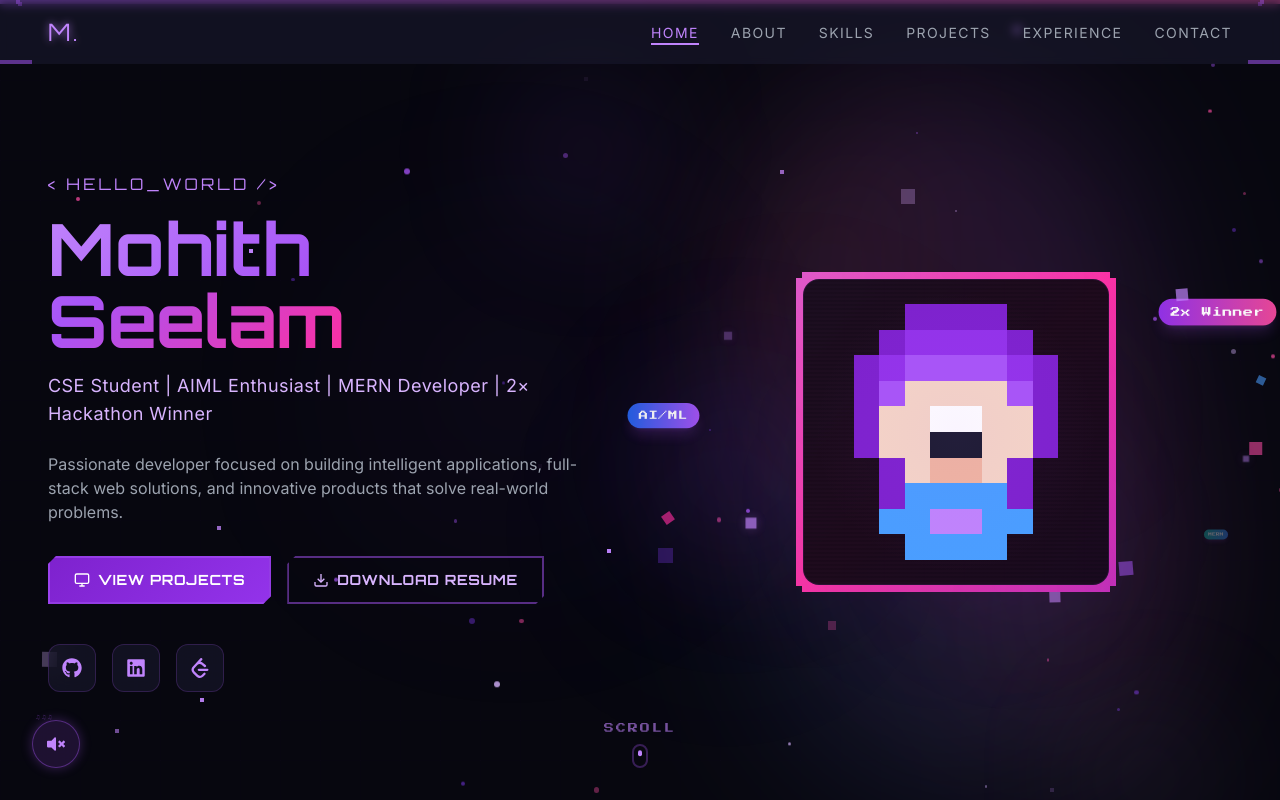
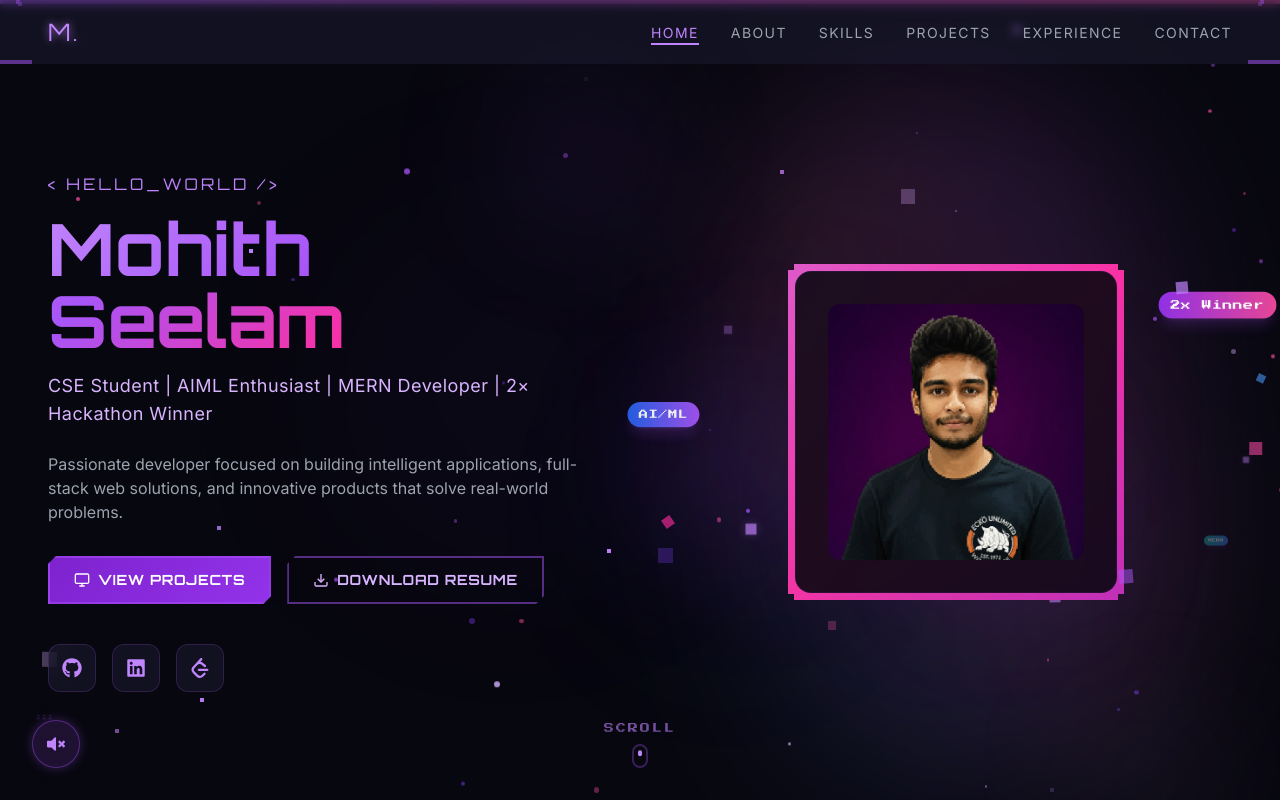
Before and after one commit to Seelam-Mohith/Mohith-Portfolio, a React (Vite) app: page / in a window 1280 px wide. Shown: the top 800 px of the page. Built offline with nearby package versions, Linux system fonts and the light colour scheme.

Commit message:
Updated picture in hero page

```diff
--- a/src/components/Hero.jsx
+++ b/src/components/Hero.jsx
@@ -3,31 +3,6 @@ import { motion } from 'framer-motion'
 import { FaGithub, FaLinkedin } from 'react-icons/fa'
 import { SiLeetcode } from 'react-icons/si'
 import { personalData } from '../data/portfolioData'
-
-const pixelArt = [
-  [0,0,0,1,1,1,1,0,0,0],
-  [0,0,1,2,2,2,2,1,0,0],
-  [0,1,2,3,3,3,3,2,1,0],
-  [0,1,3,4,4,4,4,3,1,0],
-  [0,1,4,4,6,6,4,4,1,0],
-  [0,1,4,4,7,7,4,4,1,0],
-  [0,0,1,4,5,5,4,1,0,0],
-  [0,0,1,8,8,8,8,1,0,0],
-  [0,0,8,8,9,9,8,8,0,0],
-  [0,0,0,8,8,8,8,0,0,0],
-]
-
-const colorMap = {
-  1: '#7e22ce',
-  2: '#9333ea',
-  3: '#a855f7',
-  4: '#f5d5c6',
-  5: '#f0b5a0',
-  6: '#ffffff',
-  7: '#1a1a2e',
-  8: '#4a9eff',
-  9: '#c084fc',
-}
 
 const badges = [
   { text: '2x Winner', top: '8%', right: '-8%', color: 'from-purple-600 to-pink-500', delay: 0.2 },
@@ -251,58 +226,17 @@ export default function Hero() {
                 <div className="w-full h-full rounded-full bg-gradient-to-tr from-purple-400/10 via-transparent to-pink-400/10 blur-[60px]" />
               </motion.div>
 
-              {/* Pixel art container */}
+              {/* Profile image */}
               <div className="relative pixel-border rounded-2xl p-1">
-                <div className="relative bg-dark-400/90 rounded-2xl p-6 backdrop-blur-sm overflow-hidden border border-purple-500/10">
-                  <div className="absolute inset-0 pixel-grid opacity-20" />
-
-                  {/* Scanline overlay */}
-                  <div
-                    className="absolute inset-0 pointer-events-none"
-                    style={{
-                      background: 'repeating-linear-gradient(0deg, transparent, transparent 2px, rgba(0,0,0,0.1) 2px, rgba(0,0,0,0.1) 4px)',
-                    }}
+                <div className="relative bg-dark-400/90 rounded-2xl p-8 backdrop-blur-sm overflow-hidden border border-purple-500/10">
+                  <motion.img
+                    src="/mohith.png"
+                    alt="Mohith"
+                    className="relative w-64 h-64 object-cover rounded-xl"
+                    initial={{ opacity: 0, scale: 0.8 }}
+                    animate={{ opacity: 1, scale: 1 }}
+                    transition={{ duration: 0.6, ease: 'easeOut', delay: 0.5 }}
                   />
-
-                  {/* Pixel art character */}
-                  <div className="relative w-64 h-64 mx-auto">
-                    {pixelArt.map((row, ri) =>
-                      row.map((cell, ci) =>
-                        cell !== 0 ? (
-                          <motion.div
-                            key={`${ri}-${ci}`}
-                            className="absolute"
-                            style={{
-                              left: `${ci * 10}%`,
-                              top: `${ri * 10}%`,
-                              width: '10%',
-                              height: '10%',
-                              backgroundColor: colorMap[cell],
-                              imageRendering: 'pixelated',
-                            }}
-                            initial={{ opacity: 0, scale: 0 }}
-                            animate={{ opacity: 1, scale: 1 }}
-                            transition={{
-                              delay: 0.5 + (ri * 10 + ci) * 0.015,
-                              type: 'spring',
-                              stiffness: 200,
-                              damping: 10,
-                            }}
-                          />
-                        ) : null
-                      )
-                    )}
-
-                    {/* Pixel art glow */}
-                    <motion.div
-                      className="absolute -inset-4 rounded-2xl"
-                      style={{
-                        background: 'radial-gradient(circle at 50% 50%, rgba(168,85,247,0.1) 0%, transparent 70%)',
-                      }}
-                      animate={{ opacity: [0.3, 0.6, 0.3] }}
-                      transition={{ duration: 3, repeat: Infinity, ease: 'easeInOut' }}
-                    />
-                  </div>
                 </div>
               </div>
 
```
